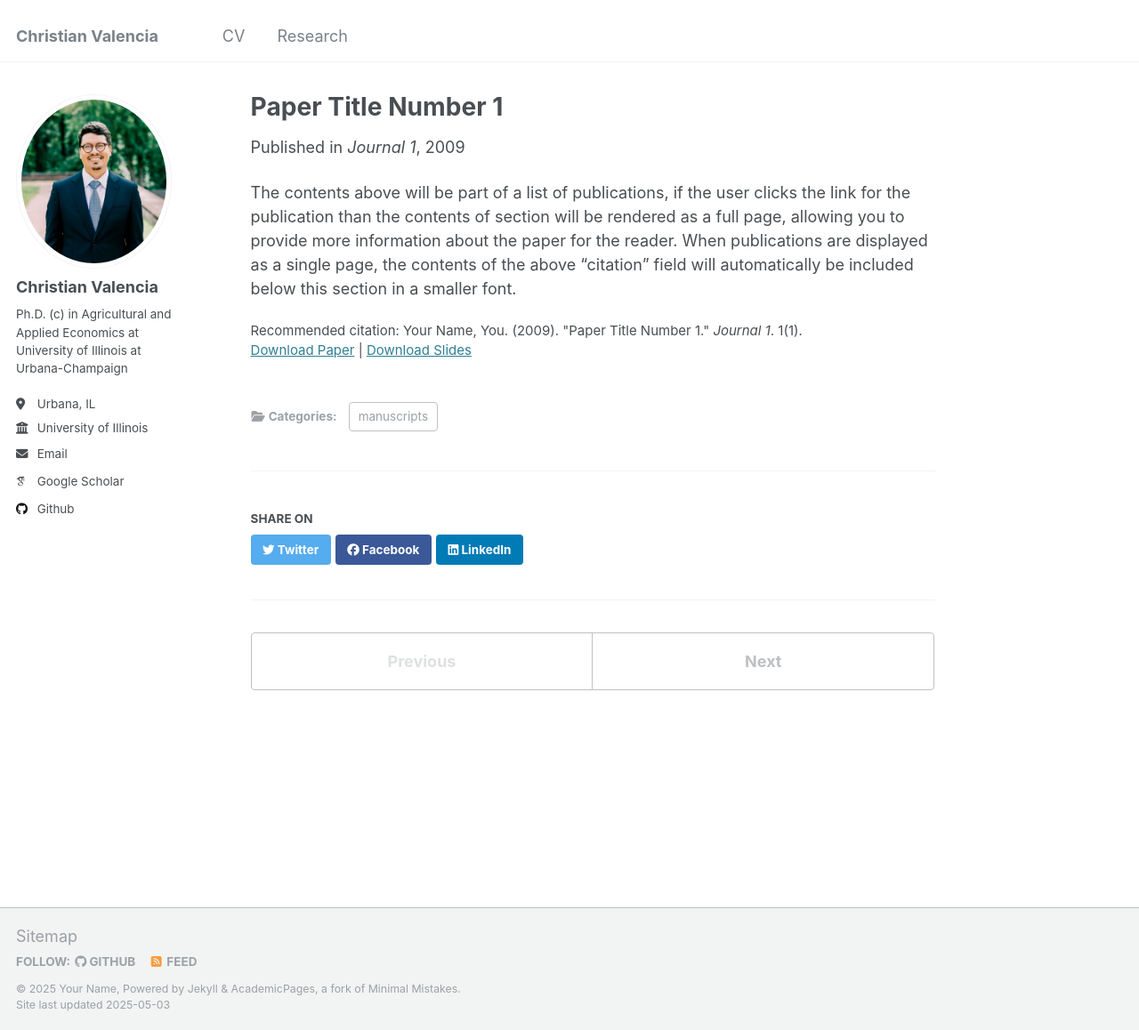
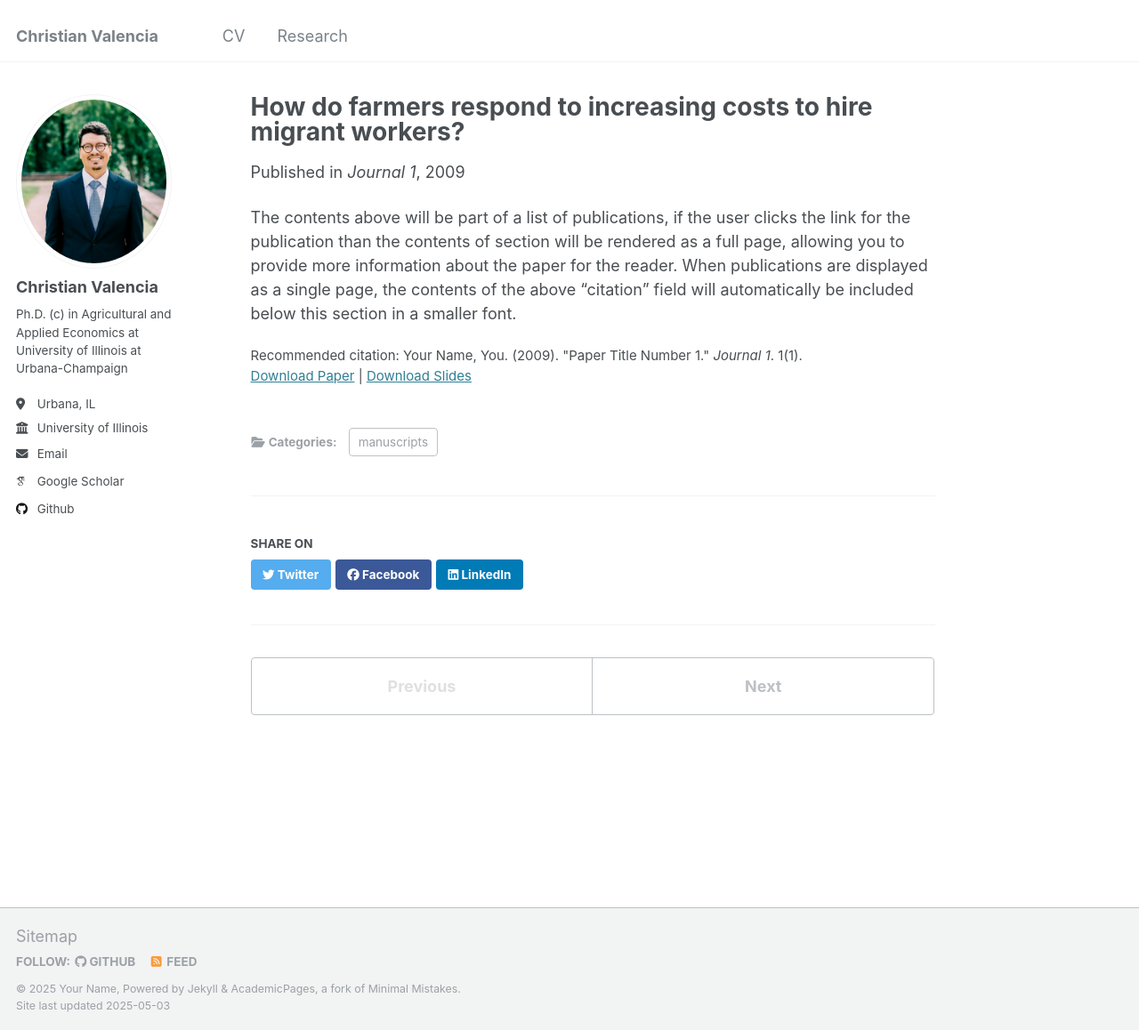
Before and after one commit to valenciac/valenciac.github.io, a Jekyll site: the page built from _publications/2009-10-01-paper-title-number-1.md, in a window 1280 px wide and 1158 px high. Shown: the whole window at 89% size. Built offline with Jekyll 4.4.1, drawn with Linux system fonts in a browser that asks for light colours; some web fonts are replaced.

Commit message:
Update 2009-10-01-paper-title-number-1.md

```diff
--- a/_publications/2009-10-01-paper-title-number-1.md
+++ b/_publications/2009-10-01-paper-title-number-1.md
@@ -1,5 +1,5 @@
 ---
-title: "Paper Title Number 1"
+title: "How do farmers respond to increasing costs to hire migrant workers?"
 collection: publications
 category: manuscripts
 permalink: /publication/2009-10-01-paper-title-number-1
```
